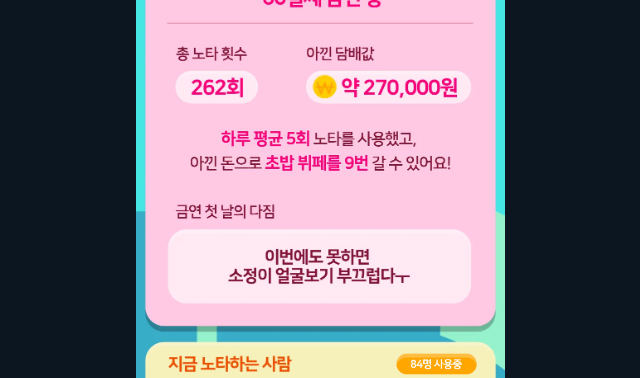
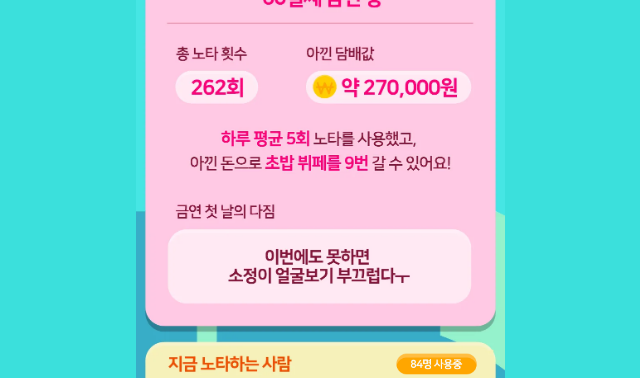
Before and after one commit to an-jihyo/nota-x7k2q, a plain HTML site: page index.html in a window 1280 px wide. Shown: the part 212-590 px from the top of the page, without its empty margins (320-960 px from the left). Drawn offline with Linux system fonts and the light colour scheme.

Commit message:
Add files via upload

```diff
--- a/index.html
+++ b/index.html
@@ -1,4 +1,4 @@
-<!doctype html><html lang="ko"><head><meta charset="utf-8"><meta name="viewport" content="width=device-width,initial-scale=1,viewport-fit=cover,user-scalable=no"><link rel="manifest" href="manifest.webmanifest"><link rel="apple-touch-icon" href="scr/logo.webp"><title>NOTA 노타 체험 앱</title></head><body>
+<!doctype html><html lang="ko"><head><meta charset="utf-8"><meta name="viewport" content="width=device-width,initial-scale=1,viewport-fit=cover,user-scalable=no"><meta name="apple-mobile-web-app-capable" content="yes"><meta name="mobile-web-app-capable" content="yes"><meta name="apple-mobile-web-app-status-bar-style" content="black-translucent"><meta name="theme-color" content="#3be0dc"><link rel="manifest" href="manifest.webmanifest"><link rel="apple-touch-icon" href="scr/logo.webp"><title>NOTA 노타 체험 앱</title></head><body>
 <meta name="claude:viewport-fit-sides" content="cover">
 <meta name="apple-mobile-web-app-capable" content="yes">
 <meta name="apple-mobile-web-app-status-bar-style" content="black-translucent">
@@ -15,8 +15,8 @@
 @font-face{font-family:F;src:url(fonts/NS-EB.woff) format('woff');font-weight:800}
 @font-face{font-family:F;src:url(fonts/NS-EB.woff) format('woff');font-weight:900}
 *{box-sizing:border-box}
-html,body{height:100%;margin:0;padding:0;overflow:hidden;background:var(--night);overscroll-behavior:none;touch-action:none;-webkit-user-select:none;user-select:none;-webkit-touch-callout:none;-webkit-tap-highlight-color:transparent;font-family:F,system-ui,sans-serif}
-#stage{position:fixed;inset:0;display:flex;align-items:center;justify-content:center;background:var(--night)}
+html,body{height:100%;margin:0;padding:0;overflow:hidden;background:#3be0dc;overscroll-behavior:none;touch-action:none;-webkit-user-select:none;user-select:none;-webkit-touch-callout:none;-webkit-tap-highlight-color:transparent;font-family:F,system-ui,sans-serif}
+#stage{position:fixed;inset:0;display:flex;align-items:center;justify-content:center;background:#3be0dc}
 #scr{position:relative;overflow:hidden;background:var(--teal);color:#fff;flex:none}
 .a{position:absolute}
 .scr .lay,#scr .lay{position:absolute;left:0;top:0;width:100%;height:100%}
@@ -756,7 +756,7 @@ let holding=false,soundOn=true,alarmRun=null,game=null;
 
 // ---------- layout ----------
 function layout(){
-  const vw=innerWidth,vh=innerHeight,AR=852/393;const k=vh/(vw*AR);let w,h;if(k>=.72&&k<=1.25&&vw<700){w=vw;h=vh}else{w=Math.min(vw,vh/AR);h=w*AR}
+  const vw=innerWidth,vh=innerHeight,AR=852/393;const k=vh/(vw*AR);let w,h;if(k>=.94&&k<=1.06&&vw<700){w=vw;h=vh}else{w=Math.min(vw,vh/AR);h=w*AR}
   scr.style.width=w+'px';scr.style.height=h+'px';
   document.documentElement.style.setProperty('--nf',(w/890).toFixed(5));document.documentElement.style.setProperty('--nfy',(h/1939).toFixed(5));
   scr.classList.toggle('frame',vw>w*1.18||vh>h*1.08);
```
Also changed, not shown: sw.js (+1 -1 lines).
